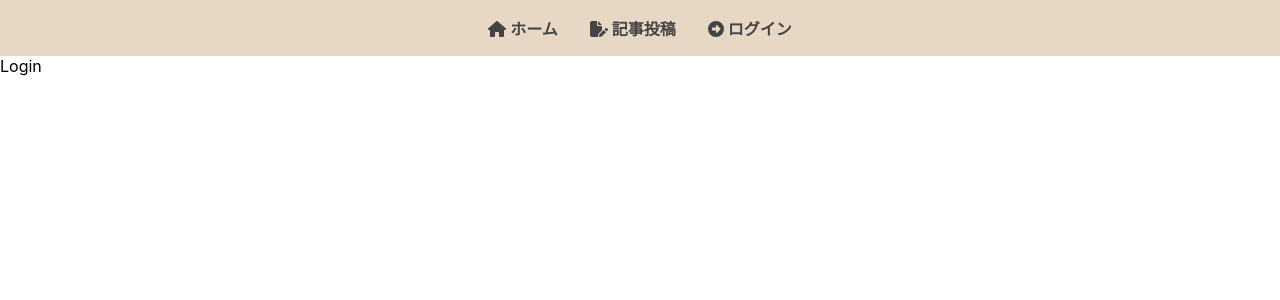
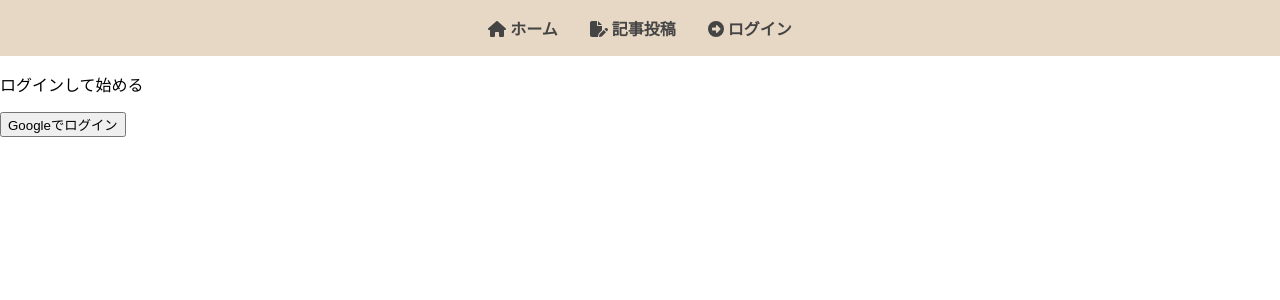
Before and after one commit to kiyoshion/react-blog-with-firebase, a React (Create React App) app: page /login in a window 1280 px wide. Shown: the top 300 px of the page. Built offline with nearby package versions, Linux system fonts and the light colour scheme; the HTML template or start-up script is replaced by a standard one.

Commit message:
Add login

```diff
--- a/src/App.js
+++ b/src/App.js
@@ -5,9 +5,12 @@
 import Login from './components/Login';
 import Logout from './components/Logout';
 import Navbar from './components/Navbar';
+import { useState } from 'react';
 
 
 function App() {
+  const [isAuth, setIsAuth] = useState(false);
+
   return (
     <>
       <Router>
@@ -15,7 +18,7 @@
         <Routes>
           <Route path="/" element={<Home />}></Route>
           <Route path="/createpost" element={<CreatePost />}></Route>
-          <Route path="/login" element={<Login />}></Route>
+          <Route path="/login" element={<Login setIsAuth={setIsAuth} />}></Route>
           <Route path="/logout" element={<Logout />}></Route>
         </Routes>
       </Router>
--- a/src/components/Login.js
+++ b/src/components/Login.js
@@ -1,8 +1,23 @@
+import { signInWithPopup } from 'firebase/auth'
 import React from 'react'
+import { auth, provider } from '../firebase'
+import { useNavigate } from "react-router-dom";
 
-const Login = () => {
+const Login = ({ setIsAuth }) => {
+  const navigate = useNavigate();
+  const loginInWithGoogle = () => {
+    signInWithPopup(auth, provider).then((result) => {
+      localStorage.setItem("isAuth", true);
+      setIsAuth(true);
+      navigate("/");
+    })
+  }
+
   return (
-    <div>Login</div>
+    <div>
+      <p>ログインして始める</p>
+      <button onClick={loginInWithGoogle}>Googleでログイン</button>
+    </div>
   )
 }
 
```
